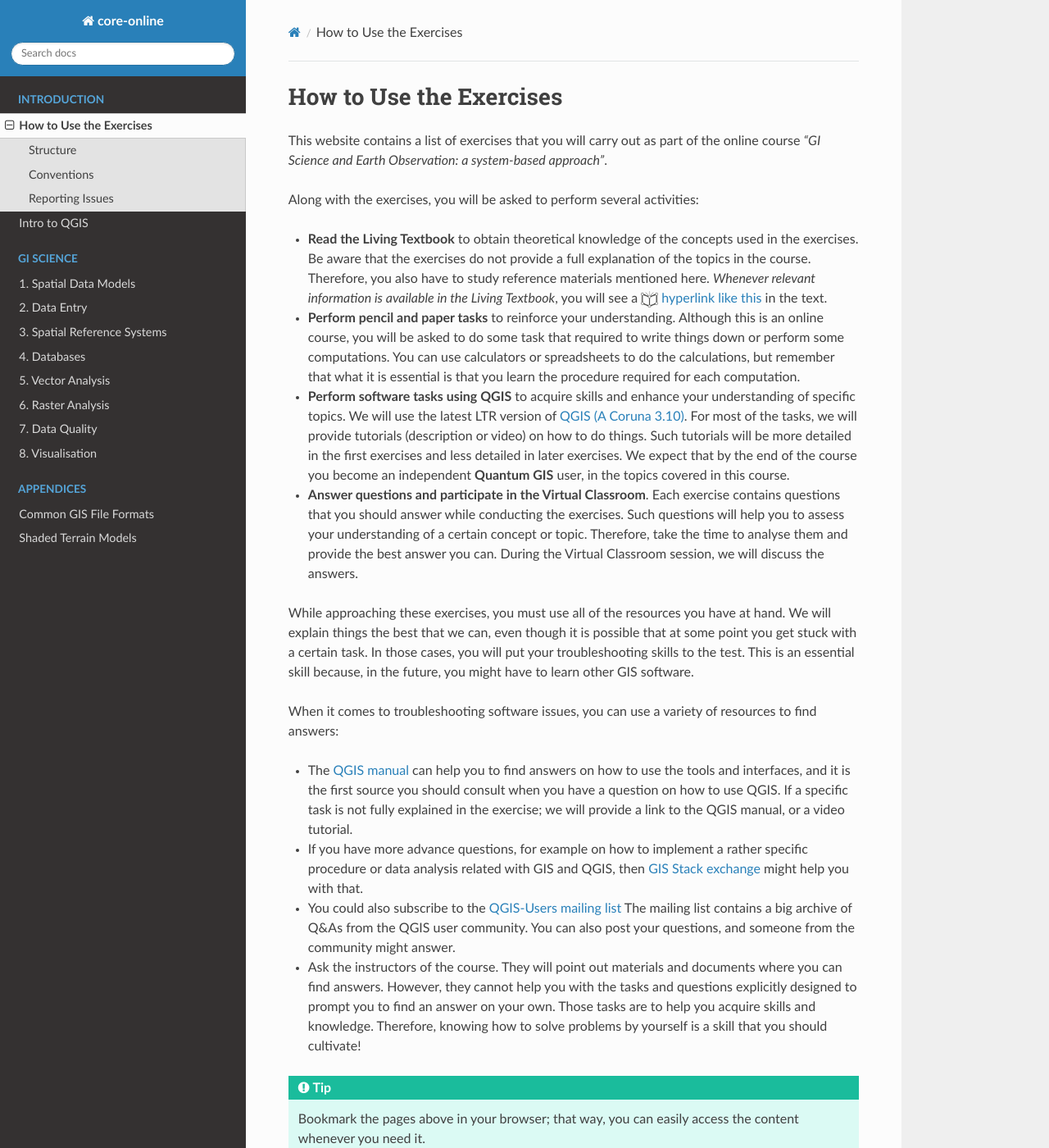
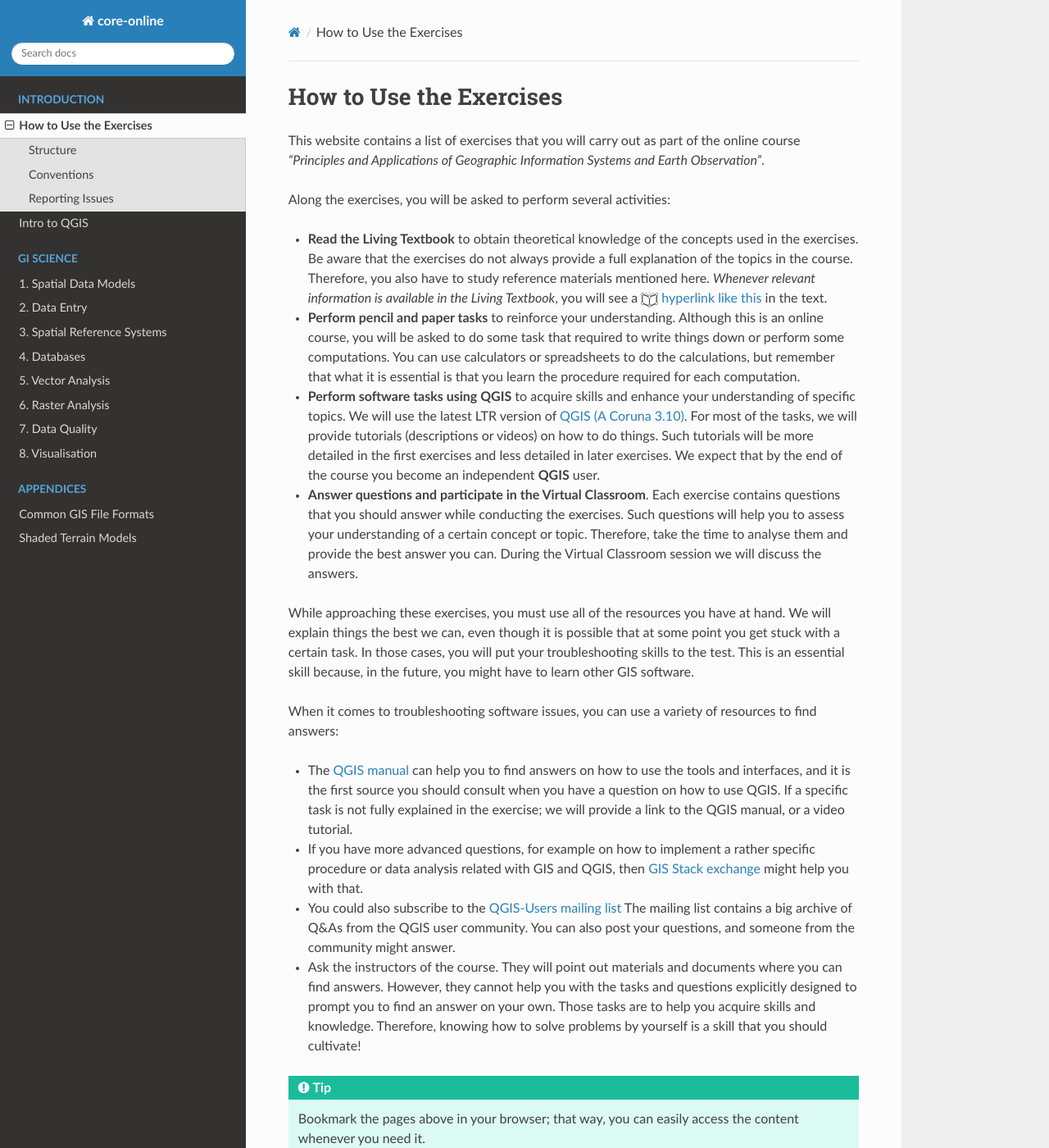
Before and after one commit to manuGil/online-core, a Sphinx documentation site: the page built from docs/source/how-to.rst, in a window 1280 px wide and 1400 px high. Shown: the whole window at 82% size. Built offline with Sphinx 7.4.7 and the Read the Docs theme 2.0.0, drawn with Linux system fonts in a browser that asks for light colours; some of the changed text lies outside the part shown.

Commit message:
Update how-to.rst
Fixed a few words here and there;
Chnged Quantum GIS to QGIS (The Quantum was dropped some years ago)

```diff
--- a/docs/source/how-to.rst
+++ b/docs/source/how-to.rst
@@ -1,25 +1,25 @@
 How to Use the Exercises
 ========================
 
-This website contains a list of exercises that you will carry out as part of the online course *"GI Science and Earth Observation: a system-based approach"*.
+This website contains a list of exercises that you will carry out as part of the online course *"Principles and Applications of Geographic Information Systems and Earth Observation"*.
 
-Along with the exercises, you will be asked to perform several activities:
+Along the exercises, you will be asked to perform several activities:
 
-+ **Read the Living Textbook** to obtain theoretical knowledge of the concepts used in the exercises. Be aware that the exercises do not provide a full explanation of the topics in the course. Therefore, you also have to study reference materials mentioned here. *Whenever relevant information is available in the Living Textbook*, you will see a |ltb| `hyperlink like this <#>`_ in the text.
++ **Read the Living Textbook** to obtain theoretical knowledge of the concepts used in the exercises. Be aware that the exercises do not always provide a full explanation of the topics in the course. Therefore, you also have to study reference materials mentioned here. *Whenever relevant information is available in the Living Textbook*, you will see a |ltb| `hyperlink like this <#>`_ in the text.
 
 + **Perform pencil and paper tasks** to reinforce your understanding. Although this is an online course, you will be asked to do some task that required to write things down or perform some computations. You can use calculators or spreadsheets to do the calculations, but remember that what it is essential is that you learn the procedure required for each computation.
 
-+ **Perform software tasks using QGIS** to acquire skills and enhance your understanding of specific topics. We will use the latest LTR version of `QGIS (A Coruna 3.10) <https://qgis.org/en/site/forusers/download.html>`_. For most of the tasks, we will provide tutorials (description or video) on how to do things. Such tutorials will be more detailed in the first exercises and less detailed in later exercises. We expect that by the end of the course you become an independent **Quantum GIS** user, in the topics covered in this course.
++ **Perform software tasks using QGIS** to acquire skills and enhance your understanding of specific topics. We will use the latest LTR version of `QGIS (A Coruna 3.10) <https://qgis.org/en/site/forusers/download.html>`_. For most of the tasks, we will provide tutorials (descriptions or videos) on how to do things. Such tutorials will be more detailed in the first exercises and less detailed in later exercises. We expect that by the end of the course you become an independent **QGIS** user.
 
-+ **Answer questions and participate in the Virtual Classroom**. Each exercise contains questions that you should answer while conducting the exercises. Such questions will help you to assess your understanding of a certain concept or topic.  Therefore, take the time to analyse them and provide the best answer you can. During the Virtual Classroom session, we will discuss the answers.
++ **Answer questions and participate in the Virtual Classroom**. Each exercise contains questions that you should answer while conducting the exercises. Such questions will help you to assess your understanding of a certain concept or topic.  Therefore, take the time to analyse them and provide the best answer you can. During the Virtual Classroom session we will discuss the answers.
 
-While approaching these exercises, you must use all of the resources you have at hand. We will explain things the best that we can, even though it is possible that at some point you get stuck with a certain task.  In those cases, you will put your troubleshooting skills to the test. This is an essential skill because, in the future, you might have to learn other GIS software.
+While approaching these exercises, you must use all of the resources you have at hand. We will explain things the best we can, even though it is possible that at some point you get stuck with a certain task.  In those cases, you will put your troubleshooting skills to the test. This is an essential skill because, in the future, you might have to learn other GIS software.
 
 When it comes to troubleshooting software issues, you can use a variety of resources to find answers:
 
 + The `QGIS manual <https://docs.qgis.org/3.10/en/docs/user_manual/index.html>`_ can help you to find answers on how to use the tools and interfaces, and it is the first source you should consult when you have a question on how to use QGIS. If a specific task is not fully explained in the exercise; we will provide a link to the QGIS manual, or a video tutorial.
 
-+ If you have more advance questions, for example on how to implement a rather specific procedure or data analysis related with GIS and QGIS, then `GIS Stack exchange <https://gis.stackexchange.com/>`_ might help you with that.
++ If you have more advanced questions, for example on how to implement a rather specific procedure or data analysis related with GIS and QGIS, then `GIS Stack exchange <https://gis.stackexchange.com/>`_ might help you with that.
 + You could also subscribe to the `QGIS-Users mailing list <https://lists.osgeo.org/mailman/listinfo/qgis-user>`_ The mailing list contains a big archive of Q&As from the QGIS user community.  You can also post your questions, and someone from the community might answer.
 
 +  Ask the instructors of the course. They will point out materials and documents where you can find answers. However, they cannot help you with the tasks and questions explicitly designed to prompt you to find an answer on your own. Those tasks are to help you acquire skills and knowledge. Therefore, knowing how to solve problems by yourself is a skill that you should cultivate!
@@ -46,11 +46,11 @@ This document is divided into five parts:
 Conventions
 -----------
 
-Along with this document, we use some formating conventions to highlight content that requires special attention. These are as follows:
+Along this document, we use some formating conventions to highlight content that requires special attention. These are as follows:
 
 .. note::
    **QGIS.**
-   This will provide additional explanations specific to how Quantum GIS works.
+   This will provide additional explanations specific to how QGIS works.
 
 .. note::
    **Reflection.**
```
